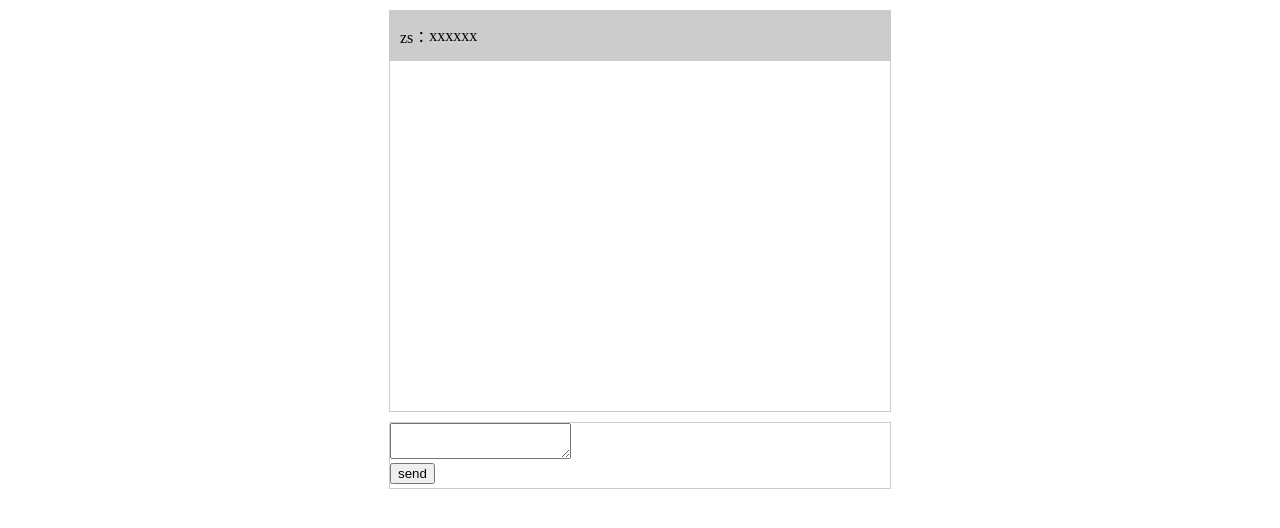
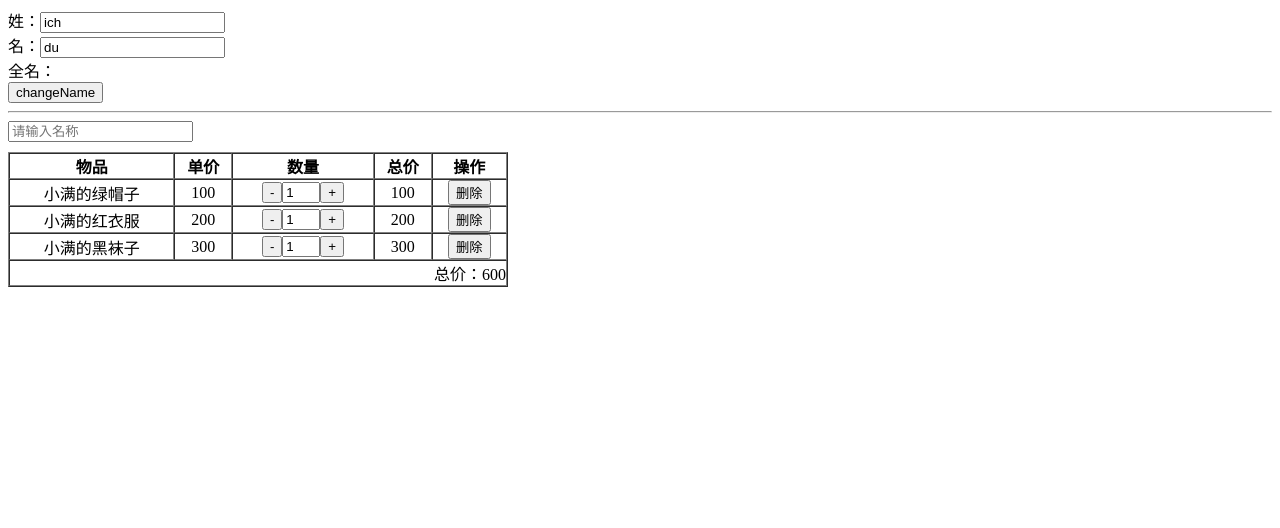
Before and after one commit to icebear32/VUE_CODE, a Vue app in the folder vuecode/myapp/: page / in a window 1280 px wide. Shown: the top 528 px of the page. Built offline with nearby package versions, Linux system fonts and the light colour scheme.

Commit message:
computed 计算属性

```diff
--- /dev/null
+++ b/vuecode/myapp/src/09-computed/App.vue
@@ -0,0 +1,119 @@
+<script setup>
+import { ref, computed, reactive } from 'vue'
+
+let firstName = ref('ich')
+let lastName = ref('du')
+
+// 1. 选项式写法
+// const name = computed({
+//     get() { // 读取值操作
+//         return firstName.value + '&' + lastName.value
+//     },
+//     set(newVal) { // 设置值操作
+//         [firstName.value,lastName.value] = newVal.split('&')
+//     }
+// })
+// const changeName = () => {
+//     name.value = 'icebear&panda'
+// }
+
+// 2. 函数式写法 只能支持一个getter函数不允许修改值的
+let name = computed(() => {
+    firstName.value + '&' + lastName
+})
+// const changeName = () => {
+//     name.value = 'icebear&panda'
+// }
+// 警告：Write operation failed: computed value is readonly
+// 函数式写法只运行只读，不允许修改值的
+
+// 购物车案例
+let keyWord = ref('')
+
+const data = reactive([
+    {
+        name: "小满的绿帽子",
+        price: 100,
+        num: 1,
+    },
+    {
+        name: "小满的红衣服",
+        price: 200,
+        num: 1,
+    },
+    {
+        name: "小满的黑袜子",
+        price: 300,
+        num: 1,
+    }
+])
+
+let searchData = computed(() => {
+    return data.filter(item => item.name.includes(keyWord.value))
+})
+
+let total = computed(() => {
+    return data.reduce((prev, next) => {
+        return prev + next.num * next.price
+    }, 0)
+})
+
+const del = (index) => {
+    data.splice(index, 1)
+}
+</script>
+
+<template>
+    <div>
+        <div>
+            姓：<input v-model="firstName" type="text">
+        </div>
+        <div>
+            名：<input v-model="lastName" type="text">
+        </div>
+        <div>
+            全名：{{ name }}
+        </div>
+        <div>
+            <button @click="changeName">changeName</button>
+        </div>
+    </div>
+    <hr>
+    <div>
+        <input placeholder="请输入名称" v-model="keyWord" type="text">
+        <table style="margin-top:10px;" width="500" cellspacing="0" cellpadding="0" border>
+            <thead>
+                <tr>
+                    <th>物品</th>
+                    <th>单价</th>
+                    <th>数量</th>
+                    <th>总价</th>
+                    <th>操作</th>
+                </tr>
+            </thead>
+            <tbody>
+                <tr v-for="(item, index) in searchData">
+                    <td align="center">{{ item.name }}</td>
+                    <td align="center">{{ item.price }}</td>
+                    <td align="center">
+                        <button @click="item.num > 1 ? item.num-- : null">-</button>
+                        <input v-model="item.num" type="number" style="width: 30px;">
+                        <button @click="item.num < 99 ? item.num++ : null">+</button>
+                    </td>
+                    <td align="center">{{ item.price * item.num }}</td>
+                    <td align="center">
+                        <button @click="del(index)">删除</button>
+                    </td>
+                </tr>
+            </tbody>
+            <tfoot>
+                <tr>
+                    <td colspan="5" align="right">
+                        <span>总价：{{ total }}</span>
+                    </td>
+                </tr>
+            </tfoot>
+
+        </table>
+    </div>
+</template>
--- a/vuecode/myapp/src/main.js
+++ b/vuecode/myapp/src/main.js
@@ -7,6 +7,7 @@ import { createApp } from 'vue'
 // import App from './05-v-if和v-for的优先级/App.vue'
 // import App from './06-生命周期/App.vue'
 // import App from './07-v-model/App.vue'
-import App from './08-nextTick/App.vue'
+// import App from './08-nextTick/App.vue'
+import App from './09-computed/App.vue'
 
 createApp(App).mount('#app')
```
Also changed, not shown: 1 other file (tests, documents, lock files or other folders).
